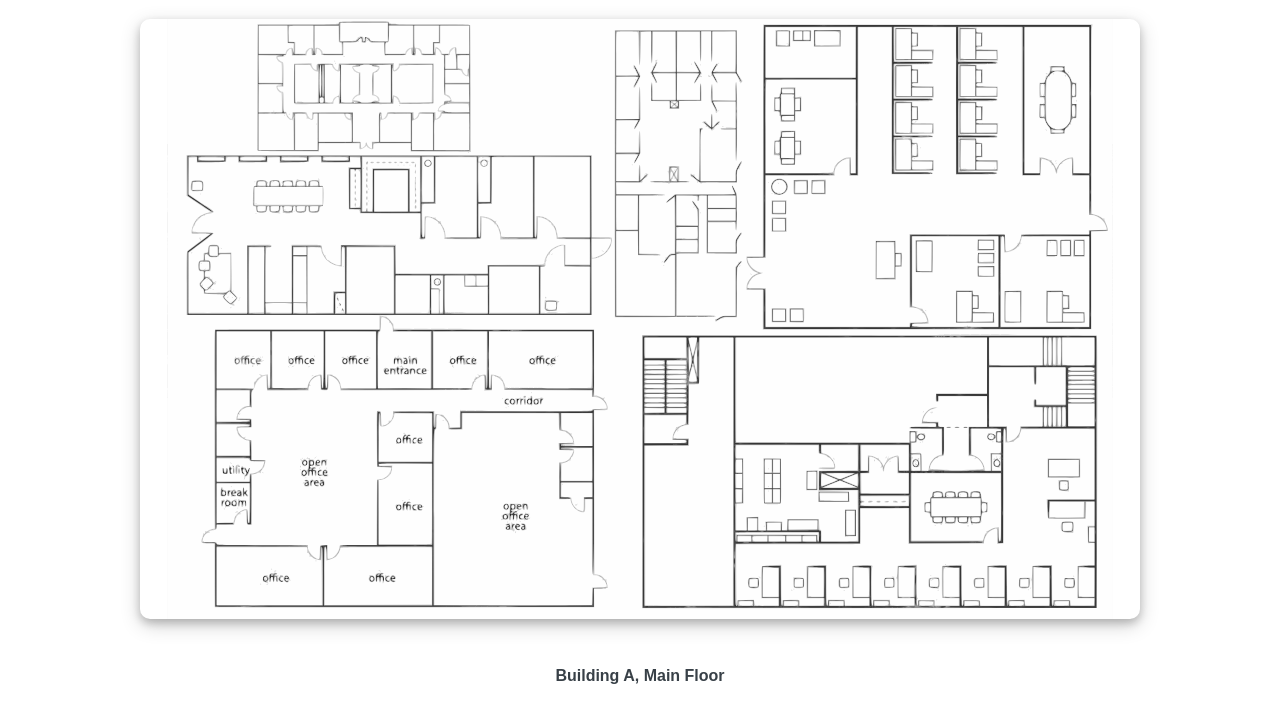
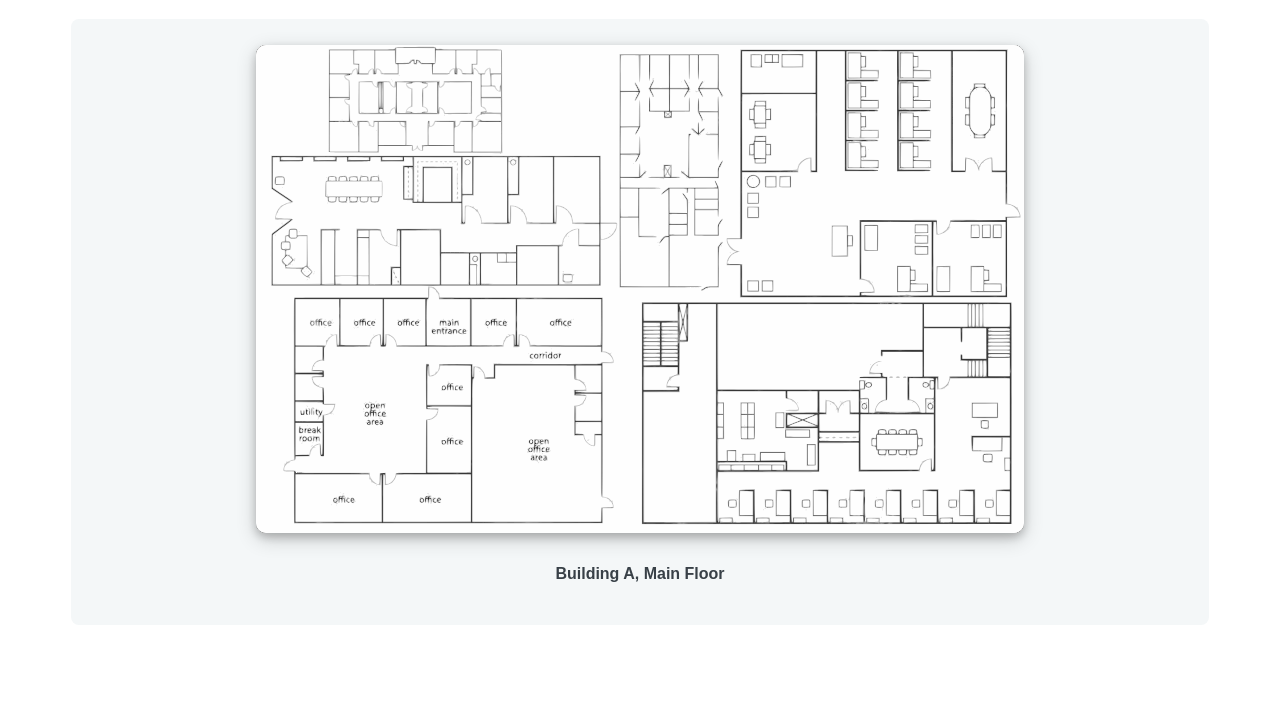
Before and after one commit to EdwardRutz/svg-getting-started, a plain HTML site: page index.html in a window 1280 px wide. Shown: the part 111-834 px from the top of the page. After the commit the page ends 800 px from the top, so only its background shows below. Drawn offline with Linux system fonts and the light colour scheme.

Commit message:
Updated Text and CSS

```diff
--- a/css/main.css
+++ b/css/main.css
@@ -9,27 +9,30 @@ body {
     color: #384047;
 }
 
-/*
+
 .wrapper {
   max-width: 90%;
   margin: 10px auto;
   padding: 10px 20px;
-  /* background: #f4f7f8;
+  background: #f4f7f8;
   border-radius: 8px;
 }
-*/
+
 
 h1, h2 {
     text-align: center;
     padding-bottom: 24px;
 }
 
+.graphic, .caption {
+ margin: 1em auto;
+}
 
 img  {
   display: block;
-  margin: 1em auto;
-  width: 1000px;
-  height: 600px;
+  margin: auto auto;
+  width: 70%;
+  height: 70%;
   border-radius: 10px;
     box-shadow: 0 4px 8px 0 rgba(0, 0, 0, 0.2), 0 6px 20px 0 rgba(0, 0, 0, 0.19);
   margin-bottom: 25px;
@@ -37,6 +40,6 @@ img  {
 
 .caption {
   text-align: center;
-  margin: 3em auto;
+  margin: 2em auto;
   font-weight: bold;
 }
--- a/index.html
+++ b/index.html
@@ -10,8 +10,9 @@
     <h1>Office Facilities Usage</h1>
 
     <div class="wrapper">
-    <div class="">
-      <img src="img/office-floor-plan.svg" alt="Floor Plan"></img>
+
+    <div class="graphic">
+      <img src="img/office-floor-plan.svg" alt="Floor Plan">
     </div>
 
     <div class="caption">
```
Also changed, not shown: 1 other file.
